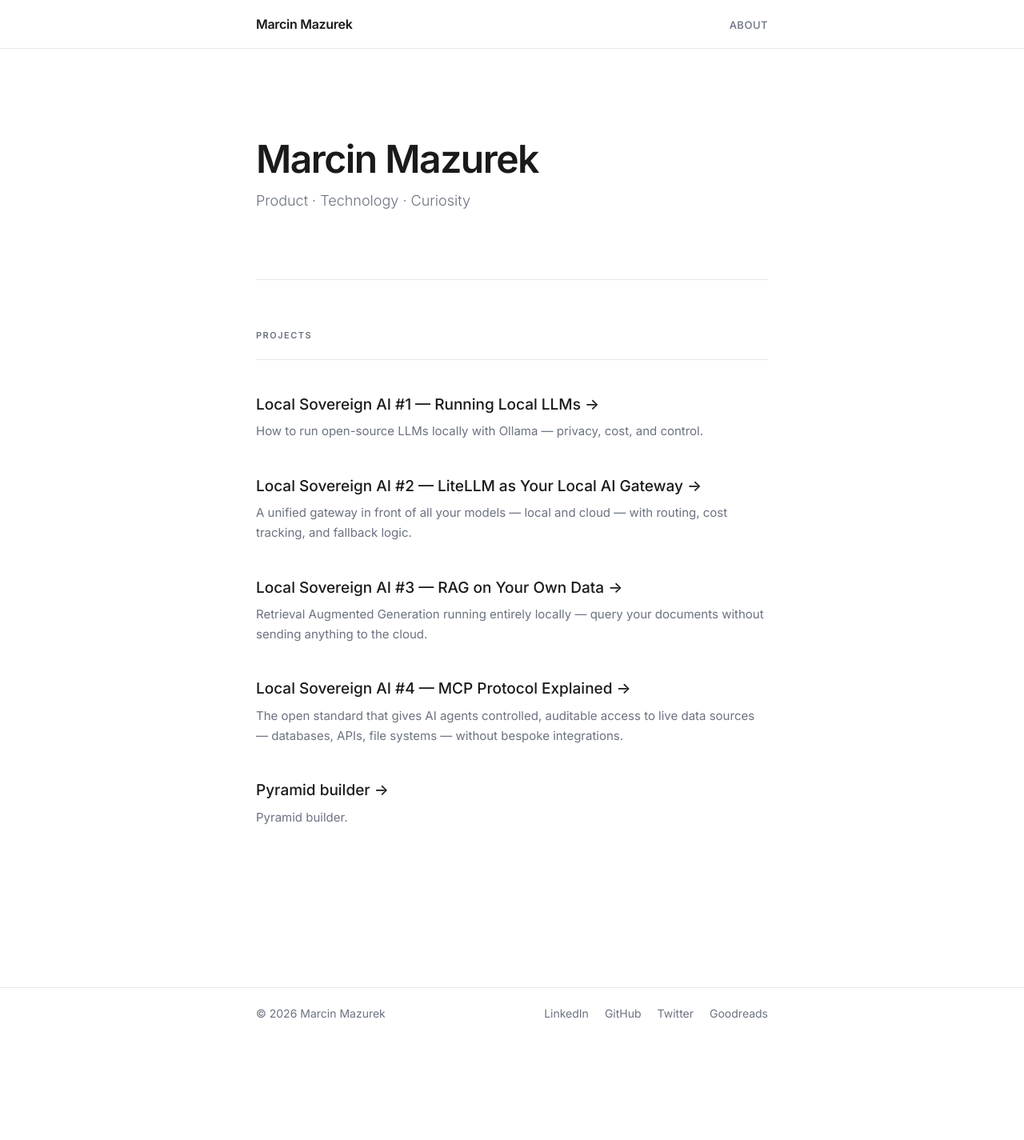
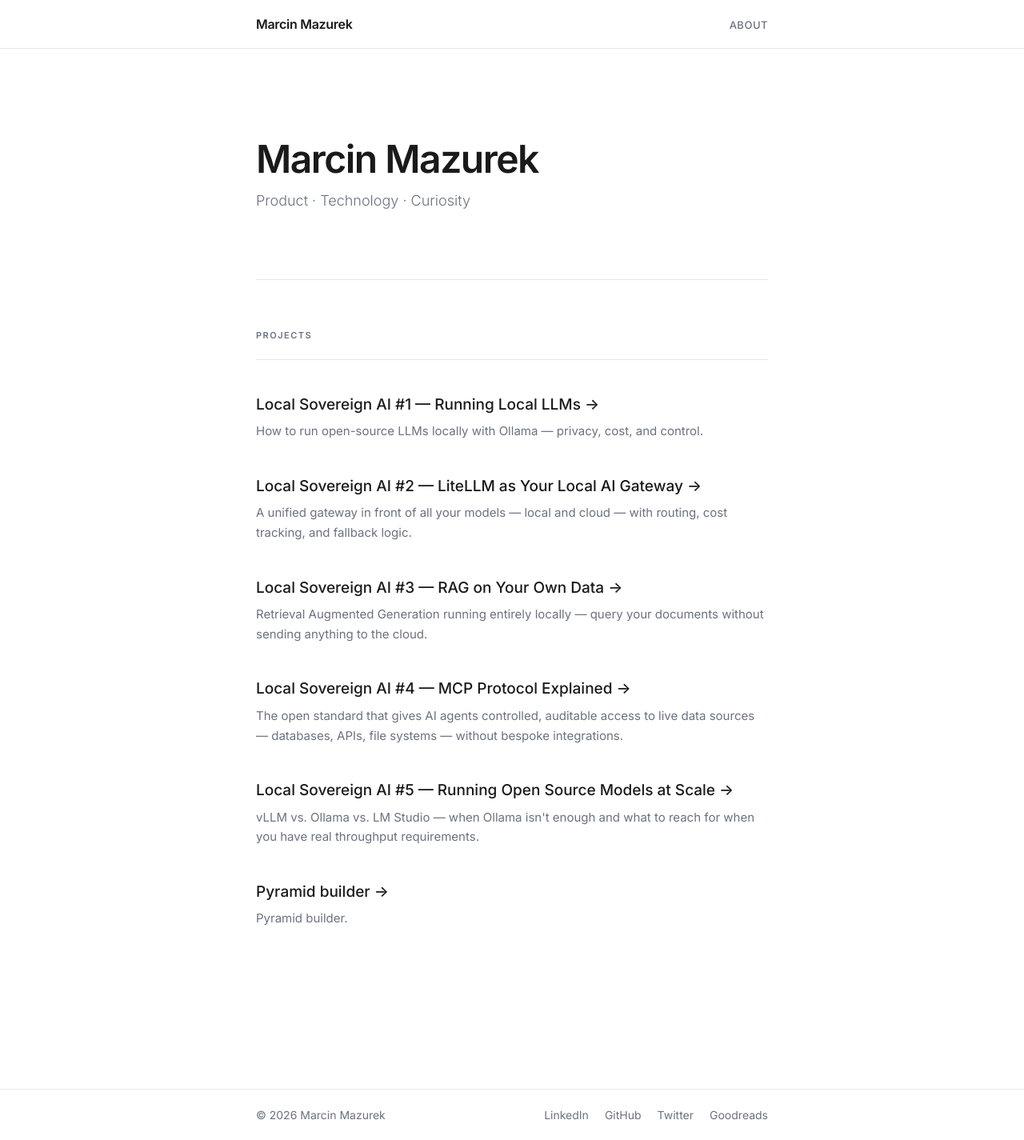
Before and after one commit to mazek/mazek.github.io, a Jekyll site: the page built from index.html, in a window 1280 px wide. Shown: the whole page at 80% size. Built offline with Jekyll 4.4.1, drawn with Linux system fonts in a browser that asks for light colours; before the commit the page ends 1298 px from its top, so only the background shows below that.

Commit message:
Add article-05 to projects list

```diff
--- a/_data/projects.yml
+++ b/_data/projects.yml
@@ -27,6 +27,10 @@
   url: /projects/article-04-mcp-protocol.html
   description: "The open standard that gives AI agents controlled, auditable access to live data sources — databases, APIs, file systems — without bespoke integrations."
 
+- title: "Local Sovereign AI #5 — Running Open Source Models at Scale"
+  url: /projects/article-05-inference-engines.html
+  description: "vLLM vs. Ollama vs. LM Studio — when Ollama isn't enough and what to reach for when you have real throughput requirements."
+
 - title: "Pyramid builder"
   url: /projects/pyramid-builder.html
   description: "Pyramid builder."
```
